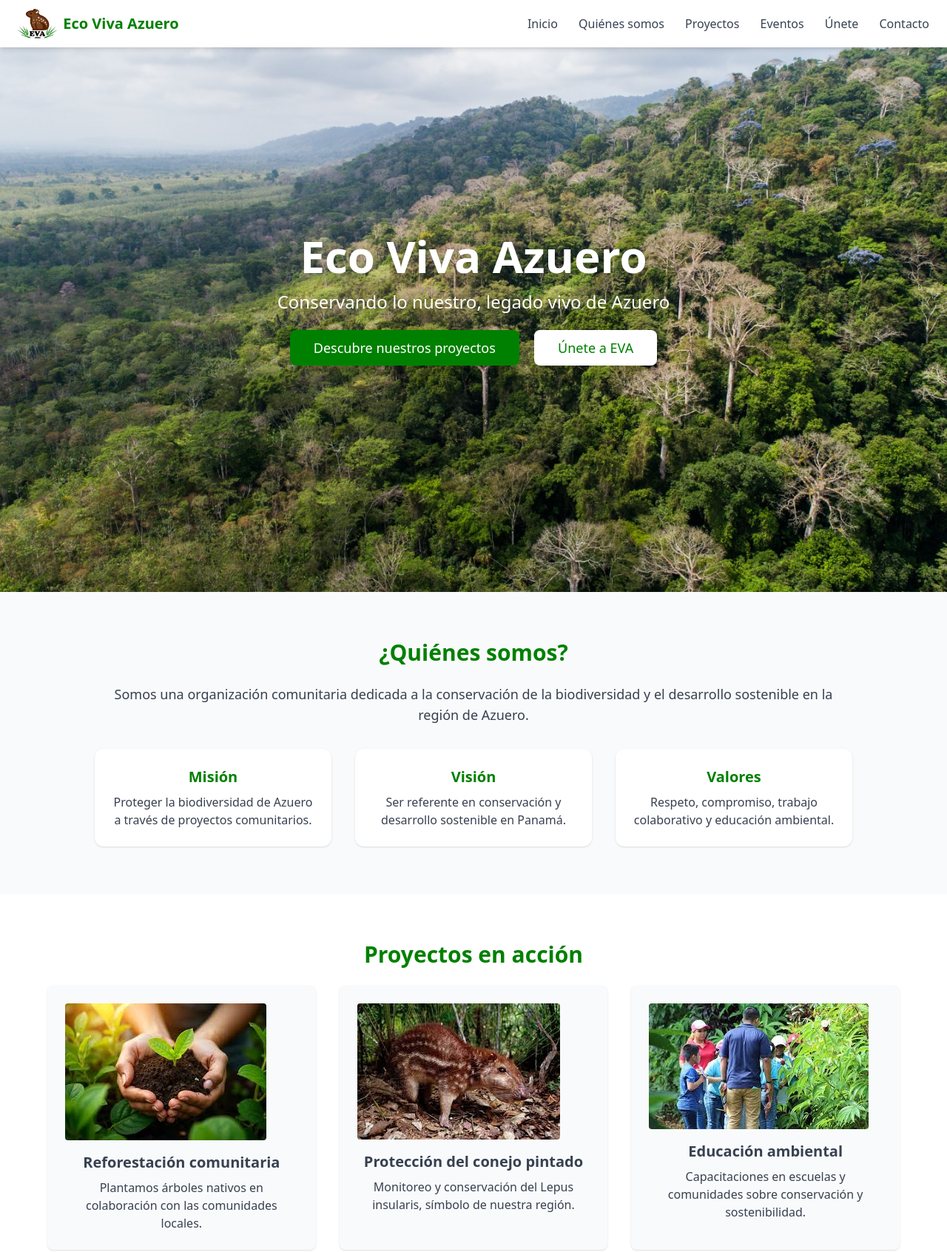
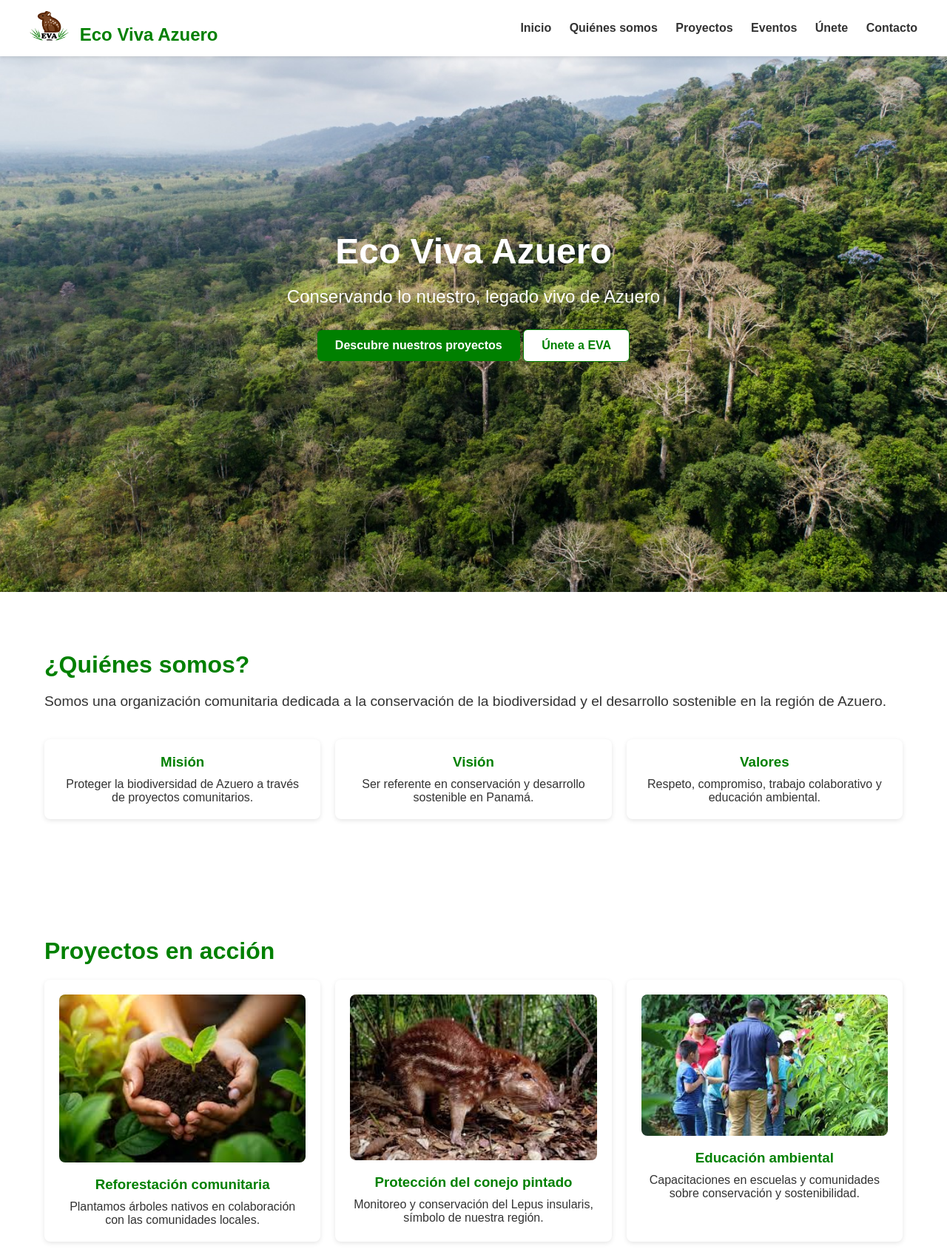
Before and after one commit to JvWyatt/eco-viva-azuero.org, a plain HTML site: page index.html in a window 1280 px wide. Shown: the top 1692 px of the page at 74% size. Drawn offline with nearby package versions, Linux system fonts and the light colour scheme.

Commit message:
repo update Classic css

```diff
--- a/css/style.css
+++ b/css/style.css
@@ -1,22 +1,199 @@
-/* Variables de color */
+/* === VARIABLES === */
 :root {
-  --verde: #008000ff;
-  --verde-hover: #006400;
+    --verde: #008000;
+    --verde-oscuro: #006400;
+    --gris-claro: #f8f8f8;
+    --blanco: #ffffff;
+    --texto: #333333;
 }
 
-/* Clases personalizadas */
-.text-verde {
-  color: var(--verde);
-}
-.bg-verde {
-  background-color: var(--verde);
-}
-.bg-verde-hover:hover {
-  background-color: var(--verde-hover);
+/* === RESETEO BÁSICO === */
+* {
+    margin: 0;
+    padding: 0;
+    box-sizing: border-box;
 }
 
-/* Hero */
-#hero-bg {
-  transition: transform 0.3s ease, background 0.3s ease;
-  transform-origin: center;
+body {
+    font-family: Arial, sans-serif;
+    color: var(--texto);
+    background-color: var(--blanco);
 }
+
+/* === CONTENEDOR === */
+.container {
+    max-width: 1200px;
+    margin: 0 auto;
+    padding: 0 20px;
+}
+
+/* === HEADER === */
+.header {
+    position: fixed;
+    top: 0;
+    width: 100%;
+    background: var(--blanco);
+    box-shadow: 0 2px 4px rgba(0,0,0,0.1);
+    z-index: 1000;
+}
+.header-content {
+    display: flex;
+    justify-content: space-between;
+    align-items: center;
+    padding: 15px 0;
+}
+.logo img {
+    height: 40px;
+    margin-right: 10px;
+}
+.logo span {
+    font-size: 1.5rem;
+    font-weight: bold;
+    color: var(--verde);
+}
+.nav a {
+    margin-left: 20px;
+    text-decoration: none;
+    color: var(--texto);
+    font-weight: bold;
+}
+.nav a:hover {
+    color: var(--verde);
+}
+
+/* === HERO === */
+.hero {
+    height: 100vh;
+    position: relative;
+    display: flex;
+    justify-content: center;
+    align-items: center;
+    text-align: center;
+    color: var(--blanco);
+    overflow: hidden;
+}
+.hero-bg {
+    background-image: url('../img/bosques.jpg');
+    background-size: cover;
+    background-position: center;
+    position: absolute;
+    top: 0; left: 0; right: 0; bottom: 0;
+    z-index: 1;
+    transition: transform 0.3s ease;
+}
+.overlay {
+    background: rgba(0,0,0,0.4);
+    position: absolute;
+    top: 0; left: 0; right: 0; bottom: 0;
+    z-index: 2;
+}
+.hero-content {
+    position: relative;
+    z-index: 3;
+    max-width: 700px;
+    padding: 20px;
+}
+.hero h1 {
+    font-size: 3rem;
+    margin-bottom: 20px;
+}
+.hero p {
+    font-size: 1.5rem;
+    margin-bottom: 30px;
+}
+
+/* === BOTONES === */
+.btn {
+    display: inline-block;
+    padding: 12px 24px;
+    border-radius: 6px;
+    text-decoration: none;
+    font-weight: bold;
+    transition: background 0.3s;
+}
+.btn-principal {
+    background: var(--verde);
+    color: var(--blanco);
+}
+.btn-principal:hover {
+    background: var(--verde-oscuro);
+}
+.btn-secundario {
+    background: var(--blanco);
+    color: var(--verde);
+    border: 1px solid var(--verde);
+}
+.btn-secundario:hover {
+    background: var(--gris-claro);
+}
+
+/* === SECCIONES === */
+.section {
+    padding: 80px 20px;
+}
+.bg-light {
+    background: var(--gris-claro);
+}
+.titulo-seccion {
+    font-size: 2rem;
+    color: var(--verde);
+    margin-bottom: 20px;
+}
+.descripcion-seccion {
+    font-size: 1.2rem;
+    margin-bottom: 40px;
+}
+
+/* === CARDS === */
+.cards {
+    display: grid;
+    grid-template-columns: repeat(auto-fit, minmax(250px, 1fr));
+    gap: 20px;
+}
+.card {
+    background: var(--blanco);
+    padding: 20px;
+    border-radius: 8px;
+    box-shadow: 0 2px 6px rgba(0,0,0,0.1);
+    text-align: center;
+}
+.card img {
+    width: 100%;
+    border-radius: 8px;
+    margin-bottom: 15px;
+}
+.card h3 {
+    color: var(--verde);
+    margin-bottom: 10px;
+}
+
+/* === FORMULARIO === */
+.form input, .form textarea {
+    width: 100%;
+    padding: 12px;
+    margin-bottom: 15px;
+    border: 1px solid #ccc;
+    border-radius: 6px;
+}
+
+/* === REDES === */
+.redes a {
+    margin: 0 10px;
+    color: var(--verde);
+    text-decoration: none;
+}
+.redes a:hover {
+    text-decoration: underline;
+}
+
+/* === FOOTER === */
+.footer {
+    background: var(--verde);
+    color: var(--blanco);
+    text-align: center;
+    padding: 20px 0;
+}
+.footer img {
+    height: 40px;
+    margin-bottom: 10px;
+}
--- a/index.html
+++ b/index.html
@@ -3,63 +3,63 @@
 <head>
     <meta charset="UTF-8">
     <meta name="viewport" content="width=device-width, initial-scale=1.0">
+    <title>Eco Viva Azuero - EVA</title>
     <link rel="icon" type="image/png" href="favicon.png">
-  <title>Eco Viva Azuero - EVA</title>
-  <!-- TailwindCSS CDN -->
-  <script src="https://cdn.tailwindcss.com"></script>
-  <!-- Tus estilos -->
+    <!-- Vinculamos el CSS -->
     <link rel="stylesheet" href="css/style.css">
 </head>
-<body class="font-sans bg-white text-gray-700">
+<body>
 
     <!-- HEADER -->
-  <header class="fixed w-full bg-white shadow-md z-50">
-    <div class="max-w-7xl mx-auto flex justify-between items-center px-6 py-3">
-      <div class="flex items-center">
-        <img src="img/ECO-VIVA-AZUERO (LOGO1).png" alt="Logo EVA" class="h-10 mr-2">
-        <span class="text-xl font-bold text-verde">Eco Viva Azuero</span>
+    <header class="header">
+        <div class="container header-content">
+            <div class="logo">
+                <img src="img/ECO-VIVA-AZUERO (LOGO1).png" alt="Logo EVA">
+                <span>Eco Viva Azuero</span>
             </div>
-      <nav class="space-x-6">
-        <a href="#inicio" class="hover:text-verde">Inicio</a>
-        <a href="#quienes" class="hover:text-verde">Quiénes somos</a>
-        <a href="#proyectos" class="hover:text-verde">Proyectos</a>
-        <a href="#eventos" class="hover:text-verde">Eventos</a>
-        <a href="#unete" class="hover:text-verde">Únete</a>
-        <a href="#contacto" class="hover:text-verde">Contacto</a>
+            <nav class="nav">
+                <a href="#inicio">Inicio</a>
+                <a href="#quienes">Quiénes somos</a>
+                <a href="#proyectos">Proyectos</a>
+                <a href="#eventos">Eventos</a>
+                <a href="#unete">Únete</a>
+                <a href="#contacto">Contacto</a>
             </nav>
         </div>
     </header>
 
     <!-- HERO -->
-  <section id="inicio" class="h-screen flex flex-col justify-center items-center text-center bg-fixed bg-cover bg-center relative overflow-hidden">
-    <div id="hero-bg" class="absolute inset-0 bg-center bg-cover" style="background-image: url(img/bosques.jpg);"></div>
-    <div id="overlay" class="absolute inset-0 bg-black/40"></div>
-    <div class="relative z-10 text-white max-w-3xl px-4">
-      <h1 class="text-6xl font-extrabold mb-4 drop-shadow-lg">Eco Viva Azuero</h1>
-      <p class="text-2xl mb-8 drop-shadow-md">Conservando lo nuestro, legado vivo de Azuero</p>
-      <div class="space-x-4">
-        <a href="#proyectos" class="px-8 py-3 bg-verde text-lg rounded-lg shadow-lg hover:bg-verde-hover transition">Descubre nuestros proyectos</a>
-        <a href="#unete" class="px-8 py-3 bg-white text-verde text-lg rounded-lg shadow-lg hover:bg-gray-200 transition">Únete a EVA</a>
+    <section id="inicio" class="hero">
+        <div id="hero-bg" class="hero-bg"></div>
+        <div id="overlay" class="overlay"></div>
+        <div class="hero-content">
+            <h1>Eco Viva Azuero</h1>
+            <p>Conservando lo nuestro, legado vivo de Azuero</p>
+            <div class="buttons">
+                <a href="#proyectos" class="btn btn-principal">Descubre nuestros proyectos</a>
+                <a href="#unete" class="btn btn-secundario">Únete a EVA</a>
             </div>
         </div>
     </section>
 
     <!-- QUIÉNES SOMOS -->
-  <section id="quienes" class="py-16 px-6 bg-gray-50">
-    <div class="max-w-5xl mx-auto text-center">
-      <h2 class="text-3xl font-bold text-verde mb-6">¿Quiénes somos?</h2>
-      <p class="text-lg mb-8">Somos una organización comunitaria dedicada a la conservación de la biodiversidad y el desarrollo sostenible en la región de Azuero.</p>
-      <div class="grid md:grid-cols-3 gap-8">
-        <div class="p-6 bg-white rounded-xl shadow hover:shadow-lg">
-          <h3 class="text-xl font-semibold text-verde mb-2">Misión</h3>
+    <section id="quienes" class="section">
+        <div class="container text-center">
+            <h2 class="titulo-seccion">¿Quiénes somos?</h2>
+            <p class="descripcion-seccion">
+                Somos una organización comunitaria dedicada a la conservación de la biodiversidad y el desarrollo sostenible en la región de Azuero.
+            </p>
+            <div class="cards">
+                <div class="card">
+                    <h3>Misión</h3>
                     <p>Proteger la biodiversidad de Azuero a través de proyectos comunitarios.</p>
                 </div>
-        <div class="p-6 bg-white rounded-xl shadow hover:shadow-lg">
-          <h3 class="text-xl font-semibold text-verde mb-2">Visión</h3>
+                <div class="card">
+                    <h3>Visión</h3>
                     <p>Ser referente en conservación y desarrollo sostenible en Panamá.</p>
                 </div>
-        <div class="p-6 bg-white rounded-xl shadow hover:shadow-lg">
-          <h3 class="text-xl font-semibold text-verde mb-2">Valores</h3>
+                <div class="card">
+                    <h3>Valores</h3>
                     <p>Respeto, compromiso, trabajo colaborativo y educación ambiental.</p>
                 </div>
             </div>
@@ -67,23 +67,23 @@
     </section>
 
     <!-- PROYECTOS -->
-  <section id="proyectos" class="py-16 px-6">
-    <div class="max-w-6xl mx-auto text-center">
-      <h2 class="text-3xl font-bold text-verde mb-6">Proyectos en acción</h2>
-      <div class="grid md:grid-cols-3 gap-8">
-        <div class="bg-gray-50 p-6 rounded-lg shadow hover:shadow-lg">
-          <img src="img/r.jpeg" alt="Proyecto 1" class="rounded mb-4">
-          <h3 class="text-xl font-semibold mb-2">Reforestación comunitaria</h3>
+    <section id="proyectos" class="section">
+        <div class="container text-center">
+            <h2 class="titulo-seccion">Proyectos en acción</h2>
+            <div class="cards">
+                <div class="card">
+                    <img src="img/r.jpeg" alt="Proyecto 1">
+                    <h3>Reforestación comunitaria</h3>
                     <p>Plantamos árboles nativos en colaboración con las comunidades locales.</p>
                 </div>
-        <div class="bg-gray-50 p-6 rounded-lg shadow hover:shadow-lg">
-          <img src="img/c.jpeg" alt="Proyecto 2" class="rounded mb-4">
-          <h3 class="text-xl font-semibold mb-2">Protección del conejo pintado</h3>
+                <div class="card">
+                    <img src="img/c.jpeg" alt="Proyecto 2">
+                    <h3>Protección del conejo pintado</h3>
                     <p>Monitoreo y conservación del Lepus insularis, símbolo de nuestra región.</p>
                 </div>
-        <div class="bg-gray-50 p-6 rounded-lg shadow hover:shadow-lg">
-          <img src="img/e.jpeg" alt="Proyecto 3" class="rounded mb-4">
-          <h3 class="text-xl font-semibold mb-2">Educación ambiental</h3>
+                <div class="card">
+                    <img src="img/e.jpeg" alt="Proyecto 3">
+                    <h3>Educación ambiental</h3>
                     <p>Capacitaciones en escuelas y comunidades sobre conservación y sostenibilidad.</p>
                 </div>
             </div>
@@ -91,20 +91,20 @@
     </section>
 
     <!-- EVENTOS -->
-  <section id="eventos" class="py-16 px-6 bg-gray-50">
-    <div class="max-w-6xl mx-auto text-center">
-      <h2 class="text-3xl font-bold text-verde mb-6">Próximos eventos</h2>
-      <div class="grid md:grid-cols-3 gap-8">
-        <div class="bg-white p-6 rounded-lg shadow hover:shadow-lg">
-          <h3 class="text-xl font-semibold mb-2">Limpieza de playa</h3>
+    <section id="eventos" class="section bg-light">
+        <div class="container text-center">
+            <h2 class="titulo-seccion">Próximos eventos</h2>
+            <div class="cards">
+                <div class="card">
+                    <h3>Limpieza de playa</h3>
                     <p>15 de Agosto, Playa El Arenal.</p>
                 </div>
-        <div class="bg-white p-6 rounded-lg shadow hover:shadow-lg">
-          <h3 class="text-xl font-semibold mb-2">Charla sobre biodiversidad</h3>
+                <div class="card">
+                    <h3>Charla sobre biodiversidad</h3>
                     <p>22 de Agosto, Biblioteca Municipal de Chitré.</p>
                 </div>
-        <div class="bg-white p-6 rounded-lg shadow hover:shadow-lg">
-          <h3 class="text-xl font-semibold mb-2">Taller de compostaje</h3>
+                <div class="card">
+                    <h3>Taller de compostaje</h3>
                     <p>5 de Septiembre, Centro Cultural de Azuero.</p>
                 </div>
             </div>
@@ -112,43 +112,45 @@
     </section>
 
     <!-- ÚNETE -->
-  <section id="unete" class="py-16 px-6">
-    <div class="max-w-4xl mx-auto text-center">
-      <h2 class="text-3xl font-bold text-verde mb-6">Únete a EVA</h2>
-      <p class="text-lg mb-6">Tu apoyo es clave para proteger la biodiversidad de Azuero. ¡Sé parte del cambio!</p>
-      <div class="space-x-4">
-        <a href="#contacto" class="px-6 py-3 bg-verde text-white rounded-lg shadow hover:bg-verde-hover">Hazte voluntario</a>
-        <a href="#donar" class="px-6 py-3 bg-gray-200 text-verde rounded-lg shadow hover:bg-gray-300">Dona ahora</a>
+    <section id="unete" class="section">
+        <div class="container text-center">
+            <h2 class="titulo-seccion">Únete a EVA</h2>
+            <p class="descripcion-seccion">
+                Tu apoyo es clave para proteger la biodiversidad de Azuero. ¡Sé parte del cambio!
+            </p>
+            <div class="buttons">
+                <a href="#contacto" class="btn btn-principal">Hazte voluntario</a>
+                <a href="#donar" class="btn btn-secundario">Dona ahora</a>
             </div>
         </div>
     </section>
 
     <!-- CONTACTO -->
-  <section id="contacto" class="py-16 px-6 bg-gray-50">
-    <div class="max-w-4xl mx-auto text-center">
-      <h2 class="text-3xl font-bold text-verde mb-6">Contacto</h2>
-      <form class="grid gap-4">
-        <input type="text" placeholder="Tu nombre" class="p-3 border rounded">
-        <input type="email" placeholder="Tu correo" class="p-3 border rounded">
-        <textarea placeholder="Tu mensaje" rows="4" class="p-3 border rounded"></textarea>
-        <button class="px-6 py-3 bg-verde text-white rounded-lg shadow hover:bg-verde-hover">Enviar</button>
+    <section id="contacto" class="section bg-light">
+        <div class="container text-center">
+            <h2 class="titulo-seccion">Contacto</h2>
+            <form class="form">
+                <input type="text" placeholder="Tu nombre">
+                <input type="email" placeholder="Tu correo">
+                <textarea placeholder="Tu mensaje" rows="4"></textarea>
+                <button type="submit" class="btn btn-principal">Enviar</button>
             </form>
-      <div class="mt-8 space-y-2">
+            <div class="info-contacto">
                 <p>Email: contacto@eco-viva-azuero.org</p>
                 <p>Teléfono: +507 6000-0000</p>
-        <div class="flex justify-center space-x-6 mt-4">
-          <a href="#" class="text-verde hover:underline">Facebook</a>
-          <a href="#" class="text-verde hover:underline">Instagram</a>
-          <a href="#" class="text-verde hover:underline">WhatsApp</a>
+                <div class="redes">
+                    <a href="#">Facebook</a>
+                    <a href="#">Instagram</a>
+                    <a href="#">WhatsApp</a>
                 </div>
             </div>
         </div>
     </section>
 
     <!-- FOOTER -->
-  <footer class="bg-verde text-white py-3 mt-8">
-    <div class="max-w-6xl mx-auto text-center">
-      <img src="img/ECO-VIVA-AZUERO (white).webp" alt="Logo EVA" class="h-10 mx-auto mb-2">
+    <footer class="footer">
+        <div class="container text-center">
+            <img src="img/ECO-VIVA-AZUERO (white).webp" alt="Logo EVA">
             <p>© 2024 Eco Viva Azuero – Conservamos la vida, juntos.</p>
         </div>
     </footer>
--- a/js/main.js
+++ b/js/main.js
@@ -1,13 +1,15 @@
+// Efecto de overlay y zoom en el hero
 const overlay = document.getElementById('overlay');
 const heroBg = document.getElementById('hero-bg');
 
 window.addEventListener('scroll', () => {
     let scrollTop = window.scrollY;
-  // Oscurecimiento progresivo
+    // Aumentar oscuridad del overlay
     let maxOpacity = 0.8;
     let opacity = Math.min(scrollTop / 300, maxOpacity);
     overlay.style.background = `rgba(0,0,0,${opacity})`;
-  // Zoom progresivo
+
+    // Efecto de zoom en la imagen de fondo
     let zoom = 1 + Math.min(scrollTop / 2000, 0.1);
     heroBg.style.transform = `scale(${zoom})`;
 });
```
Lines whose indentation alone changed are shown as unchanged.
